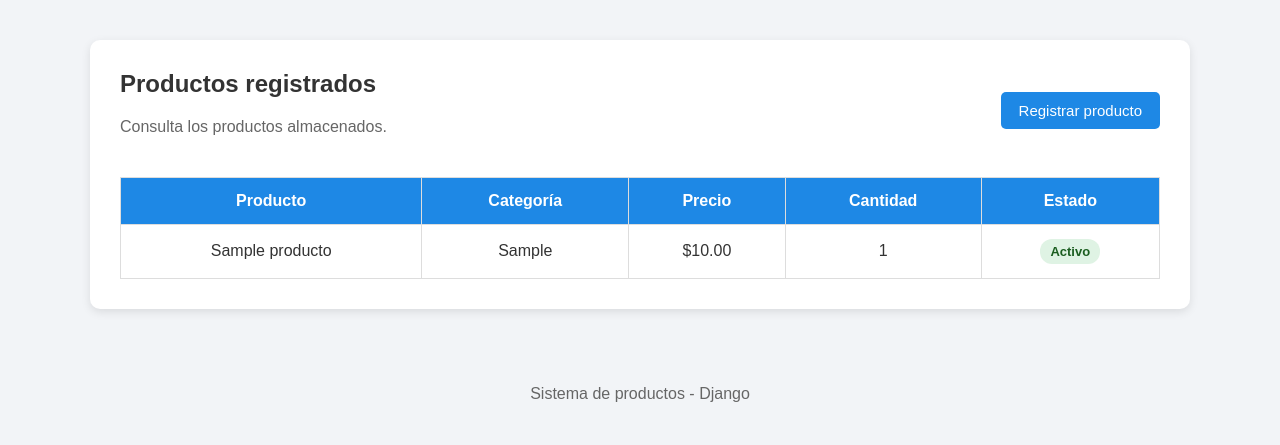
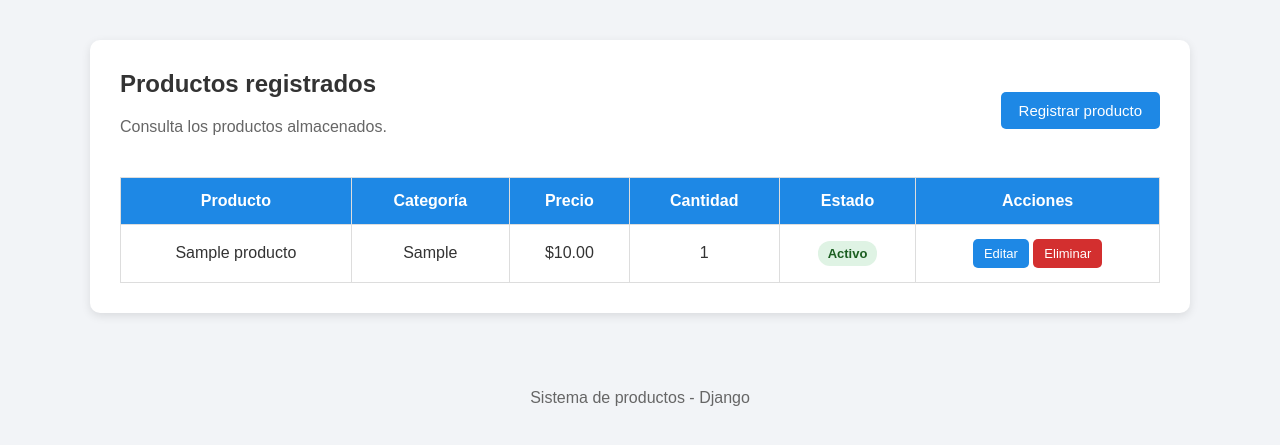
Before and after one commit to miguelangelgomez6767-a11y/productos-django, a Django app: page / in a window 1280 px wide. Shown: the part 120-565 px from the top of the page. Run offline with Django 5.2, Linux system fonts and the light colour scheme; tables that the repository leaves empty hold one stand-in row (values such as "Sample post").

Commit message:
Agregar editar y eliminar productos

```diff
--- a/productos/urls.py
+++ b/productos/urls.py
@@ -6,6 +6,8 @@ from . import views
 urlpatterns = [
     path('', views.lista_productos, name='lista_productos'),
     path('productos/nuevo/', views.nuevo_producto, name='nuevo_producto'),
+    path('productos/<int:pk>/editar/', views.editar_producto, name='editar_producto'),
+    path('productos/<int:pk>/eliminar/', views.eliminar_producto, name='eliminar_producto'),
 
     path('categorias/', views.lista_categorias, name='lista_categorias'),
     path('categorias/nueva/', views.nueva_categoria, name='nueva_categoria'),
--- a/productos/views.py
+++ b/productos/views.py
@@ -28,6 +28,42 @@ def nuevo_producto(request):
         request,
         'nuevo_producto.html',
         {'formulario': formulario}
+    )
+
+
+def editar_producto(request, pk):
+    producto = get_object_or_404(Producto, pk=pk)
+
+    if request.method == 'POST':
+        formulario = ProductoForm(request.POST, instance=producto)
+
+        if formulario.is_valid():
+            formulario.save()
+            return redirect('lista_productos')
+    else:
+        formulario = ProductoForm(instance=producto)
+
+    return render(
+        request,
+        'editar_producto.html',
+        {
+            'formulario': formulario,
+            'producto': producto,
+        }
+    )
+
+
+def eliminar_producto(request, pk):
+    producto = get_object_or_404(Producto, pk=pk)
+
+    if request.method == 'POST':
+        producto.delete()
+        return redirect('lista_productos')
+
+    return render(
+        request,
+        'eliminar_producto.html',
+        {'producto': producto}
     )
 
 
--- a/templates/lista_productos.html
+++ b/templates/lista_productos.html
@@ -29,6 +29,7 @@ Productos registrados
                     <th>Precio</th>
                     <th>Cantidad</th>
                     <th>Estado</th>
+                    <th>Acciones</th>
                 </tr>
             </thead>
 
@@ -45,6 +46,15 @@ Productos registrados
                             {% else %}
                                 <span class="estado inactivo">Inactivo</span>
                             {% endif %}
+                        </td>
+                        <td class="acciones-tabla">
+                            <a href="{% url 'editar_producto' producto.pk %}" class="boton boton-pequeno">
+                                Editar
+                            </a>
+
+                            <a href="{% url 'eliminar_producto' producto.pk %}" class="boton boton-peligro boton-pequeno">
+                                Eliminar
+                            </a>
                         </td>
                     </tr>
                 {% endfor %}
```
